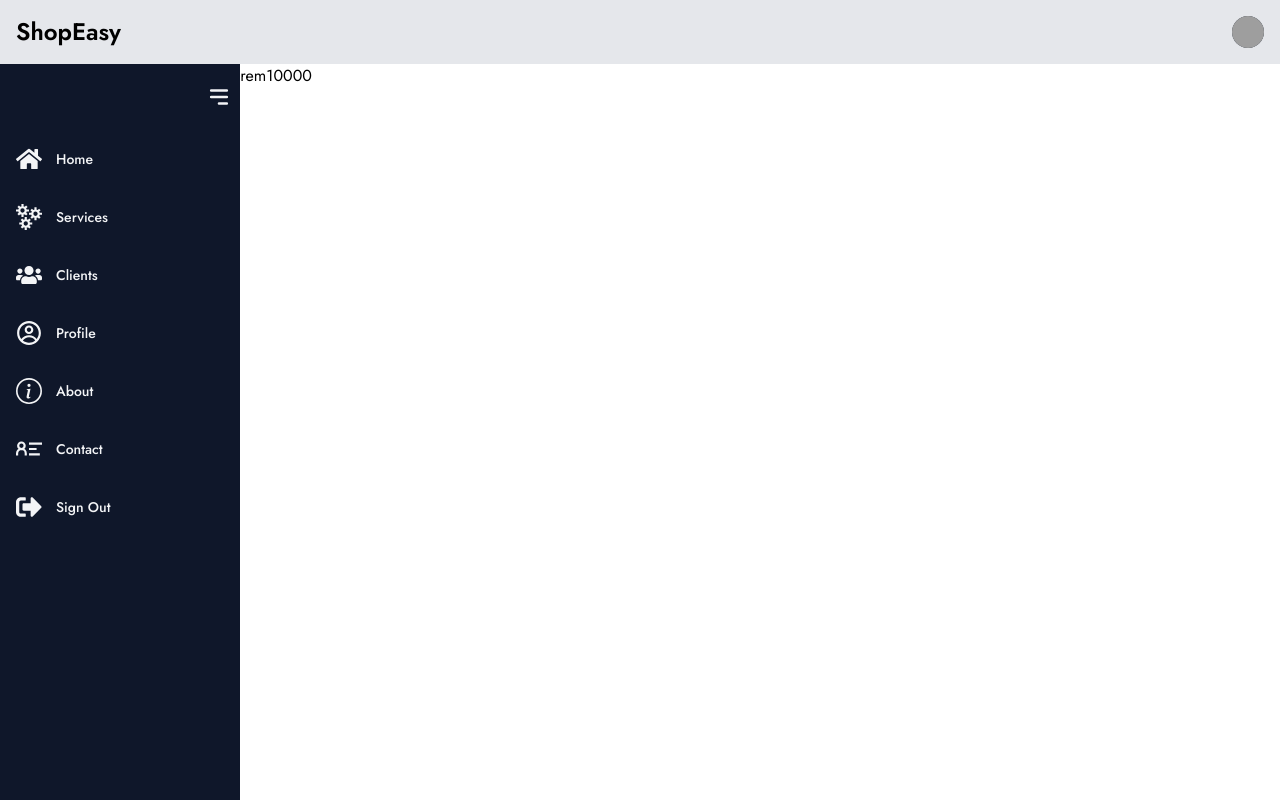
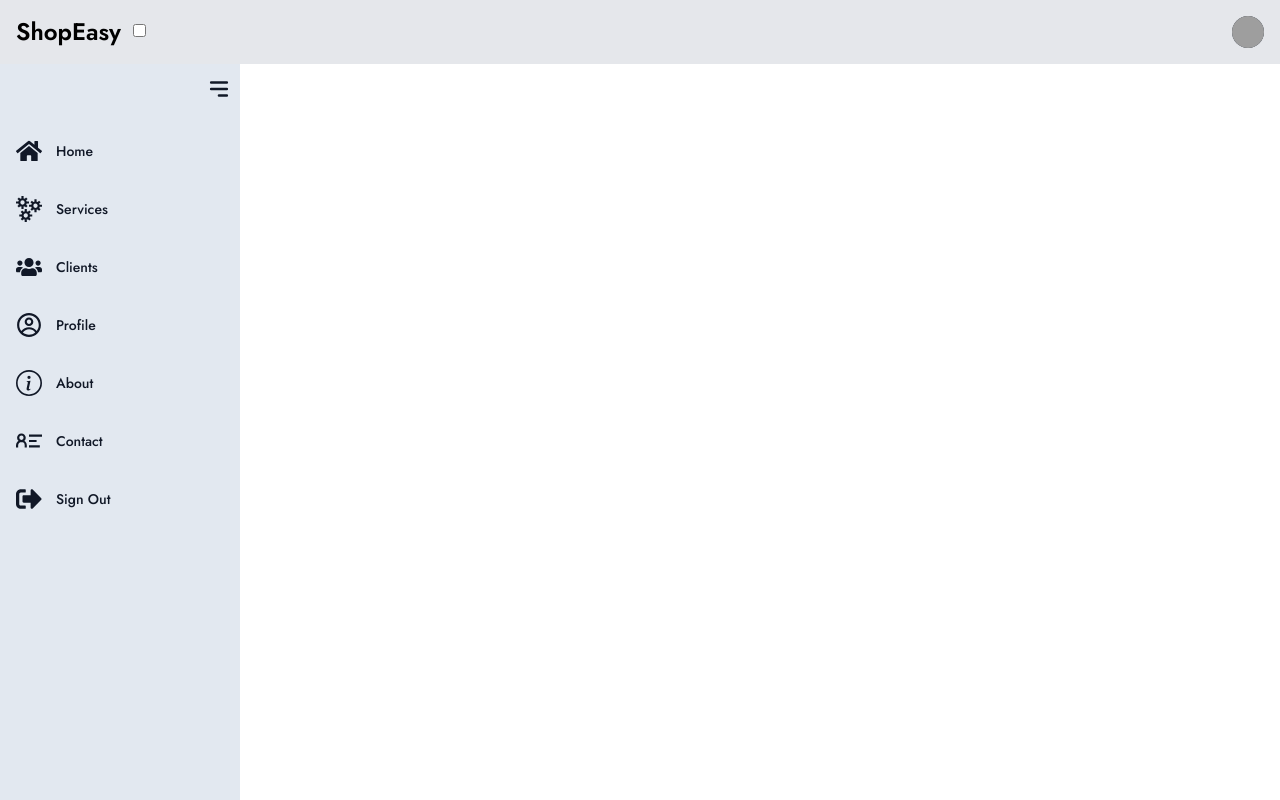
Before and after one commit to SHP05/ShopEasy, a React (Vite) app: page /home in a window 1280 px wide. Built offline with nearby package versions, Linux system fonts and the light colour scheme; sample sign-in values are in the browser's storage; grey boxes are pictures that could not be loaded.

Commit message:
Implement Dark and Light Theme

```diff
--- a/src/App.tsx
+++ b/src/App.tsx
@@ -6,10 +6,29 @@ import Register from './pages/Register';
 import { Toaster } from 'react-hot-toast';
 import ProtectedRoute from './components/ui/ProtectedRoute';
 import AppLayout from './components/ui/AppLayout';
+import { ThemeProvider } from './context/ThemeContext.ts';
+import { useEffect, useState } from 'react';
+
 function App() {
   const isLoggedIn = window.localStorage.getItem('loggedIn');
+  const [ThemeMode, setThemeMode] = useState('light');
+
+  const darkTheme = () => {
+    setThemeMode('dark');
+    console.log(ThemeMode);
+  };
+  const lightTheme = () => {
+    setThemeMode('light');
+    console.log(ThemeMode);
+  };
+
+  useEffect(() => {
+    document.querySelector('html')?.classList.remove('dark', 'light');
+    document.querySelector('html')?.classList.add(ThemeMode);
+  }, [ThemeMode]);
   return (
     <>
+      <ThemeProvider value={{ ThemeMode, darkTheme, lightTheme }}>
         <Routes>
           {/* Unauthorized Routes */}
           {!isLoggedIn && (
@@ -39,6 +58,7 @@ function App() {
           <Route path="*" element={<Navigate to="/" />} />
         </Routes>
         <Toaster />
+      </ThemeProvider>
     </>
   );
 }
--- a/src/components/ui/AppLayout.tsx
+++ b/src/components/ui/AppLayout.tsx
@@ -7,7 +7,7 @@ function AppLayout() {
     <div>
       <Header />
       <Sidebar />
-      <main className="ml-14">
+      <main className="ml-16 pt-20">
         <Outlet />
       </main>
     </div>
--- a/src/components/ui/Header.tsx
+++ b/src/components/ui/Header.tsx
@@ -1,7 +1,21 @@
+import useTheme from '../../context/ThemeContext';
+
 function Header() {
+  const { ThemeMode, darkTheme, lightTheme } = useTheme();
+
+  // eslint-disable-next-line @typescript-eslint/no-explicit-any
+  const handleChange = (e: any) => {
+    const darkModeStatus = e.currentTarget.checked;
+    console.log(darkModeStatus);
+    if (darkModeStatus) {
+      darkTheme();
+    } else {
+      lightTheme();
+    }
+  };
   return (
-    <nav className="bg-gray-200 border-gray-200 dark:bg-gray-900">
-      <div className="max-w-screen-xl flex flex-wrap items-center justify-between mx-auto p-4">
+    // <nav className="bg-gray-200 border-gray-200 dark:bg-gray-700">
+    <div className="flex flex-wrap items-center justify-between mx-auto p-4 fixed w-full bg-gray-200 border-gray-200 dark:bg-gray-900 z-10">
       <a
         href="https://flowbite.com/"
         className="flex items-center space-x-3 rtl:space-x-reverse"
@@ -13,6 +27,14 @@ function Header() {
           /> */}
         <span className="self-center text-2xl font-semibold whitespace-nowrap dark:text-white">
           ShopEasy
+        </span>
+        <span>
+          <input
+            value=""
+            type="checkbox"
+            onChange={handleChange}
+            checked={ThemeMode === 'dark'}
+          />
         </span>
       </a>
       <div className="flex items-center md:order-2 space-x-3 md:space-x-0 rtl:space-x-reverse">
@@ -153,7 +175,7 @@ function Header() {
           </ul>
         </div> */}
     </div>
-    </nav>
+    // </nav>
   );
 }
 
--- a/src/components/ui/Sidebar.tsx
+++ b/src/components/ui/Sidebar.tsx
@@ -21,7 +21,7 @@ function Sidebar() {
   const [isOpen, setiOOpen] = useState(true);
   return (
     <div
-      className={`bg-slate-900 h-screen p-2 text-gray-100 ${isOpen ? 'w-60' : 'w-14'} duration-500 fixed`}
+      className={`bg-slate-200 h-screen p-2 duration-200 z-0 text-gray-900 ${isOpen ? 'w-60' : 'w-14'} fixed dark:bg-gray-900 dark:text-slate-200 pt-16`}
     >
       <div className="py-3 flex justify-end">
         <HiMenuAlt3
@@ -37,11 +37,11 @@ function Sidebar() {
           <Link
             to={link.Link}
             key={i}
-            className="flex items-center text-sm gap-3.5 font-medium p-2  hover:bg-gray-600 rounded-md"
+            className="flex items-center text-sm gap-3.5 font-medium p-2 hover:bg-gray-900 hover:text-slate-200 dark:hover:bg-gray-600 rounded-md"
           >
             <div>{React.createElement(link.icon, { size: '26' })}</div>
             <h2
-              style={{ transitionDelay: `${i + 3}00ms` }}
+              style={{ transitionDelay: `${i + 5}0ms` }}
               className={`whitespace-pre duration-500 ${!isOpen && 'opacity-0 translate-x-28 overflow-hidden'}`}
             >
               {isOpen && link.name}
--- /dev/null
+++ b/src/context/ThemeContext.ts
@@ -0,0 +1,14 @@
+import { createContext, useContext } from 'react';
+
+export const ThemeContext = createContext({
+  ThemeMode: 'light',
+  darkTheme: () => {},
+  lightTheme: () => {},
+});
+
+export const ThemeProvider = ThemeContext.Provider;
+
+// hook for use the theme
+export default function useTheme() {
+  return useContext(ThemeContext);
+}
--- a/src/pages/Home.tsx
+++ b/src/pages/Home.tsx
@@ -1,5 +1,5 @@
 function Home() {
-  return <div>Welcome To Shop Easy ! lorem10000</div>;
+  return <div>Welcome To Shop Easy !</div>;
 }
 
 export default Home;
--- a/src/services/apiAuth.ts
+++ b/src/services/apiAuth.ts
@@ -4,19 +4,13 @@ const BackendURL = import.meta.env.VITE_API_URL;
 export async function register(data: registerType) {
   try {
     const { email, lastName, firstName, password, shopName } = data;
-    const response = await axios.post(
-      `${BackendURL}user/register`,
-      {
-        firstName,
-        lastName,
-        email,
-        password,
-        shopName,
-      },
-      {
-        withCredentials: true,
-      }
-    );
+    const response = await axios.post(`${BackendURL}user/register`, {
+      firstName,
+      lastName,
+      email,
+      password,
+      shopName,
+    });
     return response;
   } catch (error) {
     console.log("User Can't be Register Please try Again");
--- a/tailwind.config.js
+++ b/tailwind.config.js
@@ -1,6 +1,7 @@
 /** @type {import('tailwindcss').Config} */
 export default {
   content: ['./index.html', './src/**/*.{js,ts,jsx,tsx}'],
+  darkMode: 'class',
   theme: {
     extend: {},
   },
```
Lines whose indentation alone changed are shown as unchanged.
